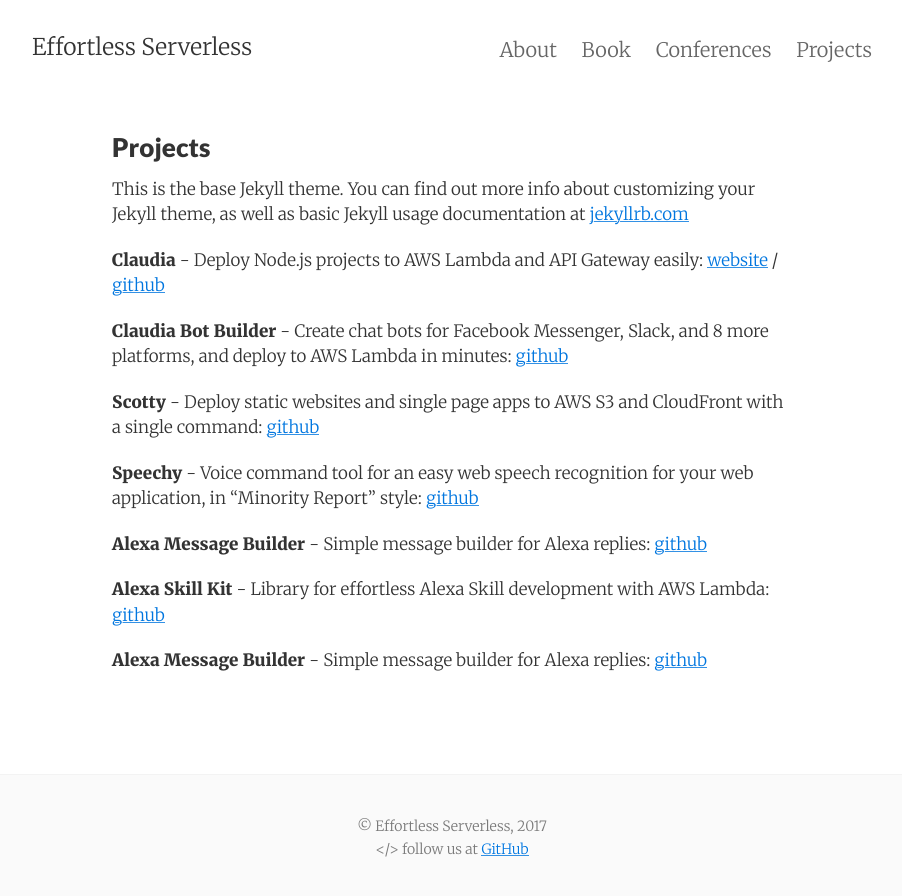
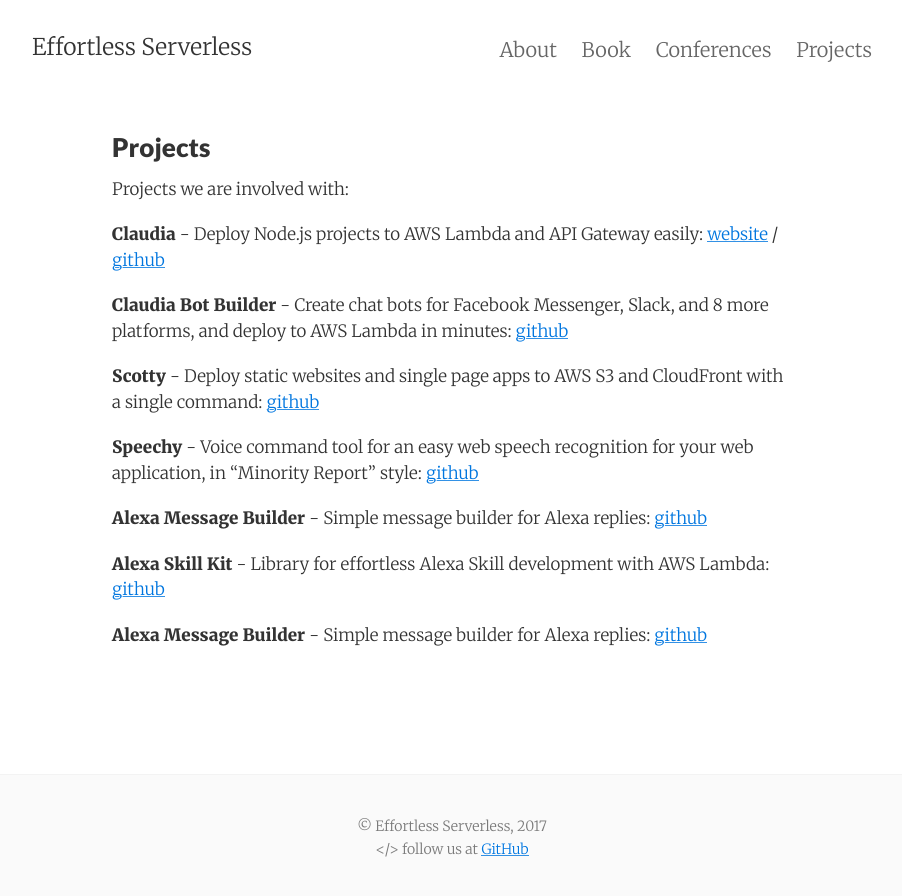
Before and after one commit to serverlesspub/serverless.pub, a Jekyll site: the page built from projects.md, in a window 1280 px wide. Shown: the top 896 px of the page, without its empty margins (188-1090 px from the left). Built offline with Jekyll 4.4.1, drawn with Linux system fonts in a browser that asks for light colours; nearby versions of some CDN libraries.

Commit message:
adding proper sentence

```diff
--- a/projects.md
+++ b/projects.md
@@ -4,7 +4,7 @@
 permalink: /projects/
 ---
 
-This is the base Jekyll theme. You can find out more info about customizing your Jekyll theme, as well as basic Jekyll usage documentation at [jekyllrb.com](https://jekyllrb.com/)
+Projects we are involved with:
 
 **Claudia** - Deploy Node.js projects to AWS Lambda and API Gateway easily: [website](https://claudiajs.com) / [github](https://github.com/claudiajs/claudia)
 
```
